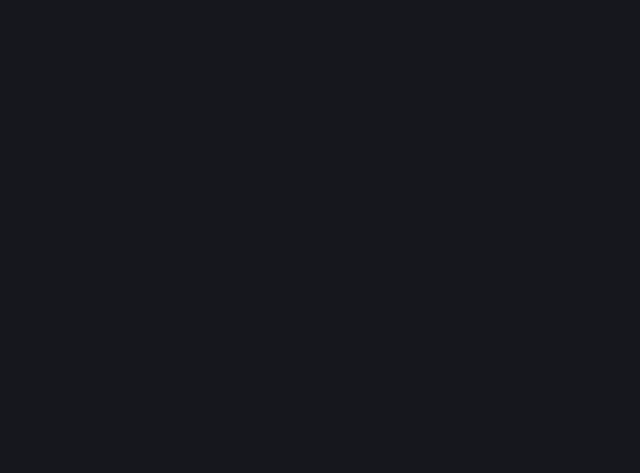
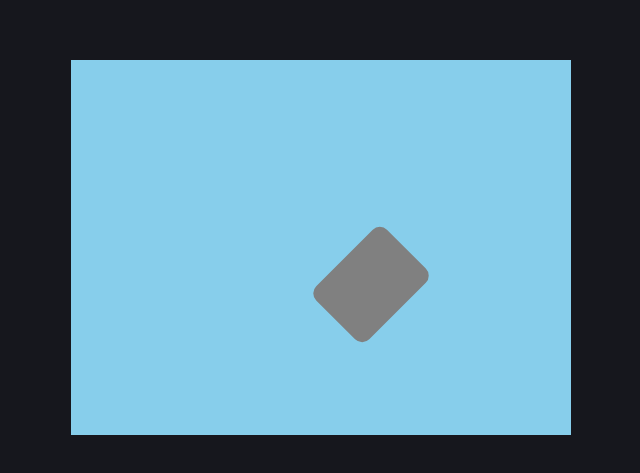
Before and after one commit to Cyri0/animations-gy1, a React (Vite) app: page / in a window 1280 px wide. Shown: the part 153-626 px from the top of the page, without its empty margins (319-959 px from the left). Built offline with nearby package versions, Linux system fonts and the light colour scheme.

Commit message:
Add Hammer component with styling

```diff
--- a/src/App.tsx
+++ b/src/App.tsx
@@ -1,20 +1,23 @@
 import AnimatedBorder from "./components/AnimatedBorder/AnimatedBorder"
 import AnimatedTitle from "./components/AnimatedTitle/AnimatedTitle"
 import EmojiWrapper from "./components/Emoji/EmojiWrapper"
+import Hammer from "./components/Hammer/Hammer"
 import NewtonsCradle from "./components/NewtonsCradle/NewtonsCradle"
 import SnowFall from "./components/SnowFall/SnowFall"
 
 const App = () => {
   return (
     <div>
+
+      <Hammer/>
       {/* <EmojiWrapper/>
       <AnimatedBorder/>
       {/* <SnowFall/> */}
-      <AnimatedTitle titles={[
+      {/* <AnimatedTitle titles={[
         {name:"Hello",bgColor:"orange"},
         {name:"Világ",bgColor:"green"},
         {name:"Hihihi",bgColor:"darkred"},
-      ]} />
+      ]} /> */}
       {/* <NewtonsCradle/> */}
     </div>
   )
--- /dev/null
+++ b/src/components/Hammer/Hammer.module.css
@@ -0,0 +1,17 @@
+.hammerWrapper{
+    width: 500px;
+    aspect-ratio:  4 / 3;
+    background: skyblue;
+    position: relative;
+}
+
+.hammer{
+    width: 20%;
+    aspect-ratio: 4 / 3;
+    background: gray;
+    border-radius: 10px;
+    position: absolute;
+    top: 50%;
+    left: 50%;
+    transform: rotate(-45deg);
+}
--- /dev/null
+++ b/src/components/Hammer/Hammer.tsx
@@ -0,0 +1,11 @@
+import styles from "./Hammer.module.css"
+
+const Hammer = () => {
+  return (
+    <div className={styles.hammerWrapper}>
+        <div className={styles.hammer}></div>
+    </div>
+  )
+}
+
+export default Hammer
```
